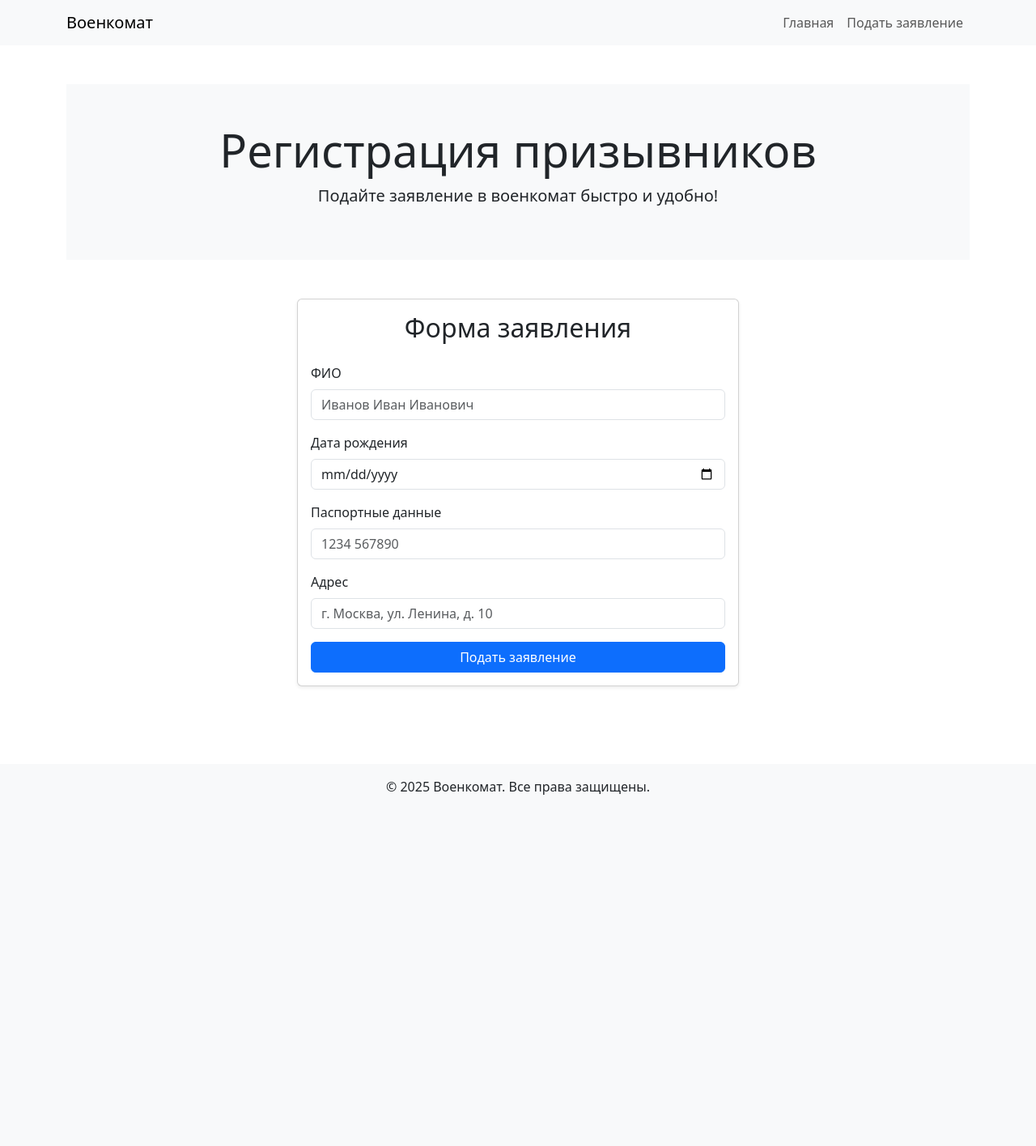
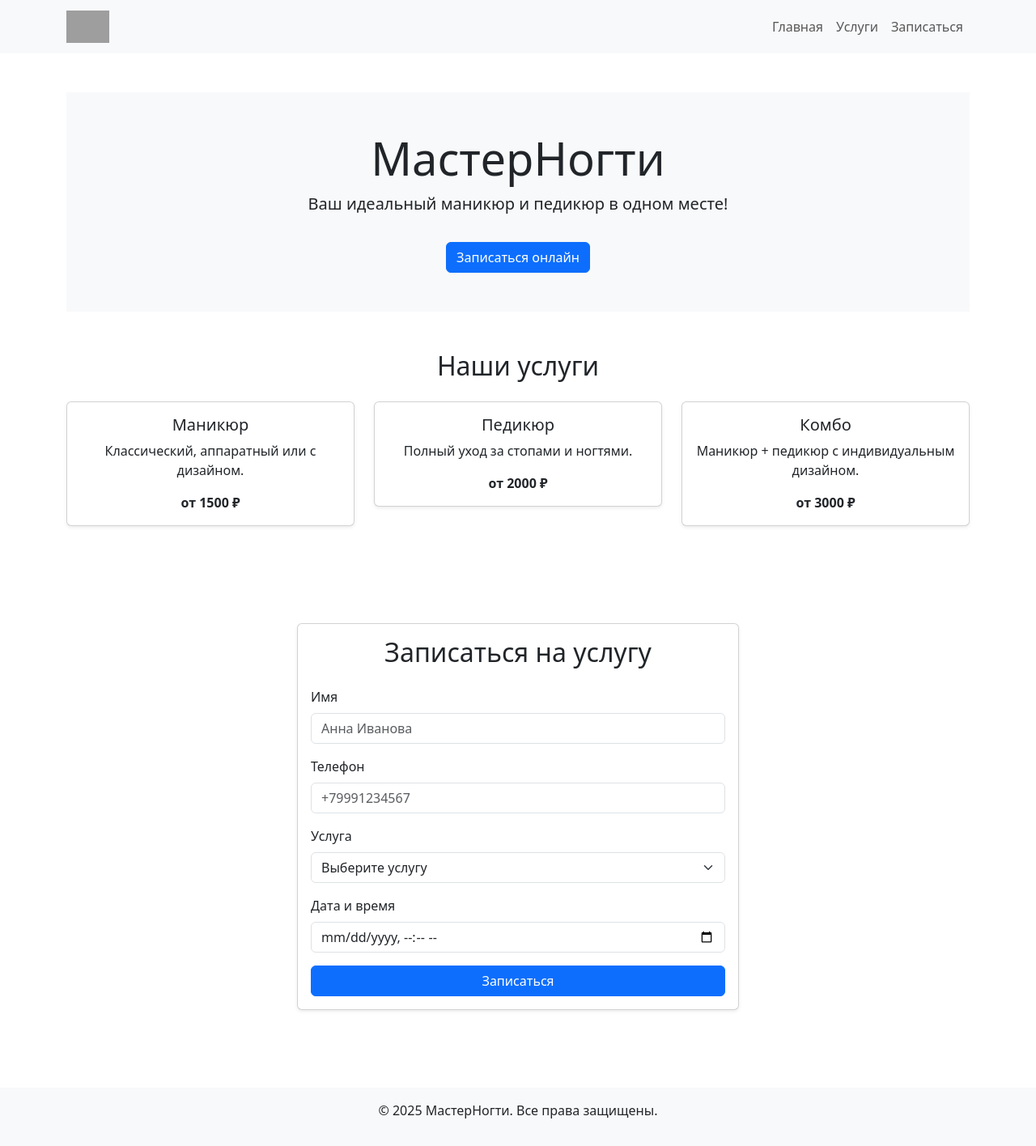
Before and after one commit to EgorRodi0/masternogti_landing, a Flask app: page / in a window 1280 px wide. Shown: the whole page at 81% size. Before the commit the page ends 1016 px from the top, so only its background shows below. Run offline with Flask 3, Linux system fonts and the light colour scheme; some libraries are stand-ins or nearby versions; grey boxes are pictures that could not be loaded.

Commit message:
Обновил стили и шаблоны

```diff
--- a/app.py
+++ b/app.py
@@ -17,7 +17,7 @@ sys.stdout.reconfigure(encoding='utf-8')
 sys.stderr.reconfigure(encoding='utf-8')
 
 app = Flask(__name__)
-app.secret_key = os.getenv('SECRET_KEY', 'voenkomat-secret-key')
+app.secret_key = os.getenv('SECRET_KEY', 'masternogti-secret-key')
 app.config['JSON_AS_ASCII'] = False
 
 # Logging setup
@@ -25,7 +25,7 @@ logging.basicConfig(
     level=logging.INFO,
     format='%(asctime)s - %(levelname)s - %(message)s',
     handlers=[
-        logging.FileHandler('voenkomat_app.log', encoding='utf-8'),
+        logging.FileHandler('masternogti_app.log', encoding='utf-8'),
         logging.StreamHandler(sys.stdout)
     ]
 )
@@ -34,7 +34,7 @@ def get_db_connection():
     """Connect to PostgreSQL database."""
     try:
         conn = psycopg2.connect(
-            dbname=os.getenv('DB_NAME', 'voenkomat1'),
+            dbname=os.getenv('DB_NAME', 'masternogti_db'),
             user=os.getenv('DB_USER', 'postgres'),
             password=os.getenv('DB_PASSWORD', '1234'),
             host=os.getenv('DB_HOST', 'localhost'),
@@ -46,13 +46,13 @@ def get_db_connection():
         logging.error(f"Database connection error: {e}")
         return None
 
-def validate_passport(passport):
-    """Validate passport format (1234 567890)."""
-    return bool(re.match(r'^\d{4}\s\d{6}$', passport))
+def validate_phone(phone):
+    """Validate phone format (+7XXXXXXXXXX)."""
+    return bool(re.match(r'^\+7[0-9]{10}$', phone))
 
-def validate_birth_date(birth_date):
-    """Validate birth date format (YYYY-MM-DD)."""
-    return bool(re.match(r'^\d{4}-\d{2}-\d{2}$', birth_date))
+def validate_datetime(datetime_str):
+    """Validate datetime format (YYYY-MM-DD HH:MM)."""
+    return bool(re.match(r'^\d{4}-\d{2}-\d{2}\s\d{2}:\d{2}$', datetime_str))
 
 def sanitize_input(data):
     """Sanitize input data."""
@@ -63,42 +63,46 @@ def sanitize_input(data):
 @app.route("/", methods=["GET", "POST"])
 def index():
     if request.method == "POST":
-        full_name = sanitize_input(request.form.get("full_name"))
-        birth_date = sanitize_input(request.form.get("birth_date"))
-        passport_data = sanitize_input(request.form.get("passport_data"))
-        address = sanitize_input(request.form.get("address"))
+        client_name = sanitize_input(request.form.get("client_name"))
+        phone = sanitize_input(request.form.get("phone"))
+        service = sanitize_input(request.form.get("service"))
+        appointment_date = sanitize_input(request.form.get("appointment_date"))
 
-        if not all([full_name, birth_date, passport_data, address]):
+        if not all([client_name, phone, service, appointment_date]):
             flash("Все поля обязательны!", "danger")
-        elif not re.match(r'^[А-Яа-яЁё\s]+$', full_name):
-            flash("ФИО должно содержать только кириллицу!", "danger")
-        elif not validate_passport(passport_data):
-            flash("Некорректный формат паспорта (1234 567890)!", "danger")
-        elif not validate_birth_date(birth_date):
-            flash("Некорректная дата рождения (ГГГГ-ММ-ДД)!", "danger")
+        elif not re.match(r'^[А-Яа-яЁё\s]+$', client_name):
+            flash("Имя должно содержать только кириллицу!", "danger")
+        elif not validate_phone(phone):
+            flash("Некорректный формат телефона (+7XXXXXXXXXX)!", "danger")
+        elif not validate_datetime(appointment_date):
+            flash("Некорректный формат даты и времени (ГГГГ-ММ-ДД ЧЧ:ММ)!", "danger")
+        elif service not in ['Маникюр', 'Педикюр', 'Комбо']:
+            flash("Выберите корректную услугу!", "danger")
         else:
             conn = get_db_connection()
             if conn:
                 try:
                     with conn.cursor() as cur:
                         cur.execute(
-                            """INSERT INTO conscript (full_name, birth_date, address, passport_data, article_id)
-                               VALUES (%s, %s, %s, %s, %s) RETURNING id;""",
-                            (full_name, birth_date, address, passport_data, None)
+                            """INSERT INTO appointments (client_name, phone, service, appointment_date)
+                               VALUES (%s, %s, %s, %s) RETURNING id;""",
+                            (client_name, phone, service, appointment_date)
                         )
-                        conscript_id = cur.fetchone()[0]
+                        appointment_id = cur.fetchone()[0]
                         conn.commit()
-                        logging.info(f"New conscript added, ID: {conscript_id}")
+                        logging.info(f"New appointment added, ID: {appointment_id}")
                         return redirect(url_for('success'))
                 except psycopg2.Error as e:
                     conn.rollback()
                     logging.error(f"Database error: {e}")
-                    if "Возраст призывника" in str(e):
-                        flash("Возраст должен быть от 18 до 27 лет!", "danger")
-                    elif "duplicate key" in str(e):
-                        flash("Паспортные данные уже зарегистрированы!", "danger")
+                    if "прошлом" in str(e):
+                        flash("Дата записи не может быть в прошлом!", "danger")
+                    elif "Время" in str(e):
+                        flash("Выбранное время уже занято!", "danger")
+                    elif "10:00 до 20:00" in str(e):
+                        flash("Запись возможна только с 10:00 до 20:00!", "danger")
                     else:
-                        flash("Ошибка при сохранении данных!", "danger")
+                        flash("Ошибка при записи!", "danger")
                 finally:
                     conn.close()
             else:
--- a/templates/base.html
+++ b/templates/base.html
@@ -3,14 +3,17 @@
 <head>
     <meta charset="UTF-8">
     <meta name="viewport" content="width=device-width, initial-scale=1.0">
-    <title>Регистрация в военкомате</title>
+    <title>Салон красоты МастерНогти</title>
     <link href="https://cdn.jsdelivr.net/npm/bootstrap@5.3.0/dist/css/bootstrap.min.css" rel="stylesheet">
+    <link href="https://fonts.googleapis.com/css2?family=Montserrat:wght@500&family=Open+Sans&display=swap" rel="stylesheet">
     <link rel="stylesheet" href="{{ url_for('static', filename='css/style.css') }}">
 </head>
 <body>
     <nav class="navbar navbar-expand-lg navbar-light bg-light">
         <div class="container">
-            <a class="navbar-brand" href="/">Военкомат</a>
+            <a class="navbar-brand" href="/">
+                <img src="{{ url_for('static', filename='img/logo.webp') }}" alt="МастерНогти" height="40">
+            </a>
             <button class="navbar-toggler" type="button" data-bs-toggle="collapse" data-bs-target="#navbarNav">
                 <span class="navbar-toggler-icon"></span>
             </button>
@@ -20,7 +23,10 @@
                         <a class="nav-link" href="/">Главная</a>
                     </li>
                     <li class="nav-item">
-                        <a class="nav-link" href="#form">Подать заявление</a>
+                        <a class="nav-link" href="#services">Услуги</a>
+                    </li>
+                    <li class="nav-item">
+                        <a class="nav-link" href="#form">Записаться</a>
                     </li>
                 </ul>
             </div>
@@ -42,7 +48,7 @@
     </main>
 
     <footer class="bg-light py-3 text-center">
-        <p>&copy; 2025 Военкомат. Все права защищены.</p>
+        <p>© 2025 МастерНогти. Все права защищены.</p>
     </footer>
 
     <script src="https://cdn.jsdelivr.net/npm/bootstrap@5.3.0/dist/js/bootstrap.bundle.min.js"></script>
--- a/templates/index.html
+++ b/templates/index.html
@@ -2,8 +2,42 @@
 
 {% block content %}
 <section id="hero" class="text-center py-5 bg-light">
-    <h1 class="display-4">Регистрация призывников</h1>
-    <p class="lead">Подайте заявление в военкомат быстро и удобно!</p>
+    <h1 class="display-4">МастерНогти</h1>
+    <p class="lead">Ваш идеальный маникюр и педикюр в одном месте!</p>
+    <a href="#form" class="btn btn-primary mt-3">Записаться онлайн</a>
+</section>
+
+<section id="services" class="py-5">
+    <h2 class="text-center mb-4">Наши услуги</h2>
+    <div class="row">
+        <div class="col-md-4 mb-4">
+            <div class="card shadow-sm text-center">
+                <div class="card-body">
+                    <h5 class="card-title">Маникюр</h5>
+                    <p class="card-text">Классический, аппаратный или с дизайном.</p>
+                    <p class="card-text"><strong>от 1500 ₽</strong></p>
+                </div>
+            </div>
+        </div>
+        <div class="col-md-4 mb-4">
+            <div class="card shadow-sm text-center">
+                <div class="card-body">
+                    <h5 class="card-title">Педикюр</h5>
+                    <p class="card-text">Полный уход за стопами и ногтями.</p>
+                    <p class="card-text"><strong>от 2000 ₽</strong></p>
+                </div>
+            </div>
+        </div>
+        <div class="col-md-4 mb-4">
+            <div class="card shadow-sm text-center">
+                <div class="card-body">
+                    <h5 class="card-title">Комбо</h5>
+                    <p class="card-text">Маникюр + педикюр с индивидуальным дизайном.</p>
+                    <p class="card-text"><strong>от 3000 ₽</strong></p>
+                </div>
+            </div>
+        </div>
+    </div>
 </section>
 
 <section id="form" class="py-5">
@@ -11,28 +45,32 @@
         <div class="col-md-8 col-lg-6">
             <div class="card shadow-sm">
                 <div class="card-body">
-                    <h2 class="card-title text-center mb-4">Форма заявления</h2>
+                    <h2 class="card-title text-center mb-4">Записаться на услугу</h2>
                     <form method="POST" novalidate>
                         <div class="mb-3">
-                            <label for="full_name" class="form-label">ФИО</label>
-                            <input type="text" class="form-control" id="full_name" name="full_name"
-                                   placeholder="Иванов Иван Иванович" required pattern="[А-Яа-яЁё\s]+">
+                            <label for="client_name" class="form-label">Имя</label>
+                            <input type="text" class="form-control" id="client_name" name="client_name"
+                                   placeholder="Анна Иванова" required pattern="[А-Яа-яЁё\s]+">
                         </div>
                         <div class="mb-3">
-                            <label for="birth_date" class="form-label">Дата рождения</label>
-                            <input type="date" class="form-control" id="birth_date" name="birth_date" required>
+                            <label for="phone" class="form-label">Телефон</label>
+                            <input type="text" class="form-control" id="phone" name="phone"
+                                   placeholder="+79991234567" required pattern="\+7[0-9]{10}">
                         </div>
                         <div class="mb-3">
-                            <label for="passport_data" class="form-label">Паспортные данные</label>
-                            <input type="text" class="form-control" id="passport_data" name="passport_data"
-                                   placeholder="1234 567890" required pattern="\d{4}\s\d{6}">
+                            <label for="service" class="form-label">Услуга</label>
+                            <select class="form-select" id="service" name="service" required>
+                                <option value="" disabled selected>Выберите услугу</option>
+                                <option value="Маникюр">Маникюр</option>
+                                <option value="Педикюр">Педикюр</option>
+                                <option value="Комбо">Комбо</option>
+                            </select>
                         </div>
                         <div class="mb-3">
-                            <label for="address" class="form-label">Адрес</label>
-                            <input type="text" class="form-control" id="address" name="address"
-                                   placeholder="г. Москва, ул. Ленина, д. 10" required>
+                            <label for="appointment_date" class="form-label">Дата и время</label>
+                            <input type="datetime-local" class="form-control" id="appointment_date" name="appointment_date" required>
                         </div>
-                        <button type="submit" class="btn btn-primary w-100">Подать заявление</button>
+                        <button type="submit" class="btn btn-primary w-100">Записаться</button>
                     </form>
                 </div>
             </div>
--- a/templates/success.html
+++ b/templates/success.html
@@ -2,8 +2,8 @@
 
 {% block content %}
 <section class="text-center py-5">
-    <h1 class="display-4">Заявление успешно подано!</h1>
-    <p class="lead">Спасибо за регистрацию. Ваши данные отправлены в военкомат.</p>
+    <h1 class="display-4">Запись успешно оформлена!</h1>
+    <p class="lead">Спасибо за выбор МастерНогти. Мы свяжемся с вами для подтверждения.</p>
     <a href="/" class="btn btn-primary mt-3">Вернуться на главную</a>
 </section>
 {% endblock %}
```
Also changed, not shown: masternogti_db.sql (added, +40 -0 lines), static/scripts.js (+17 -9 lines), static/style.css (+14 -7 lines).
